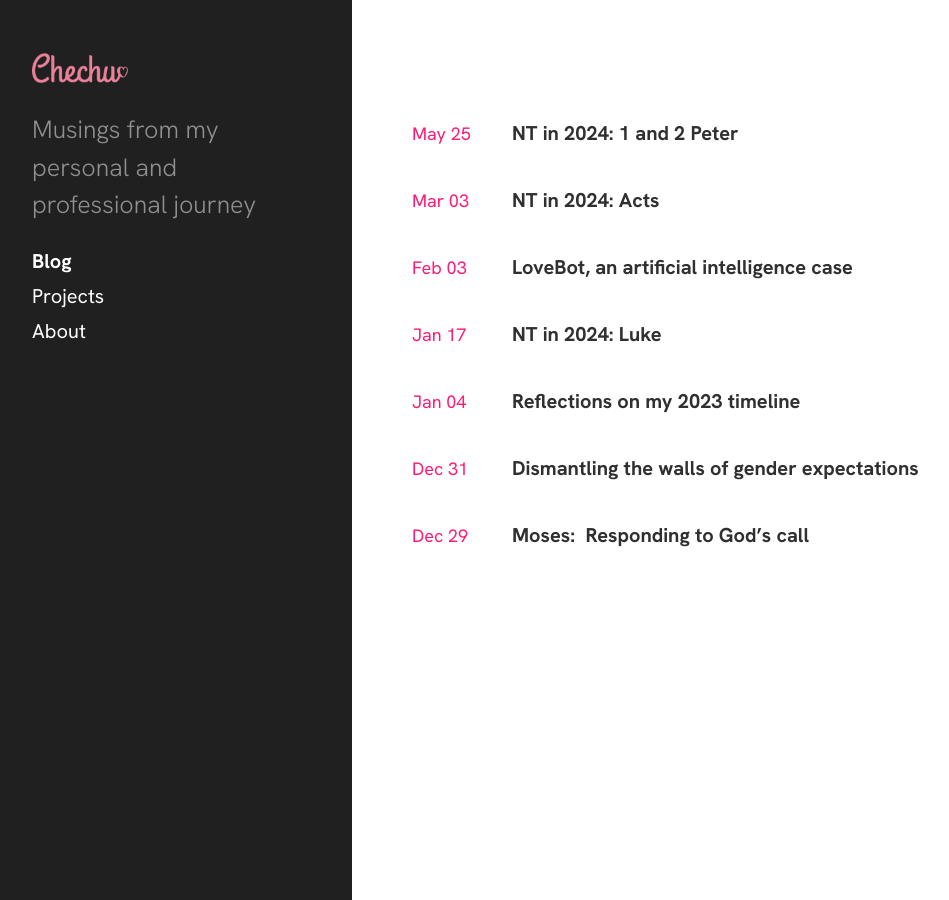
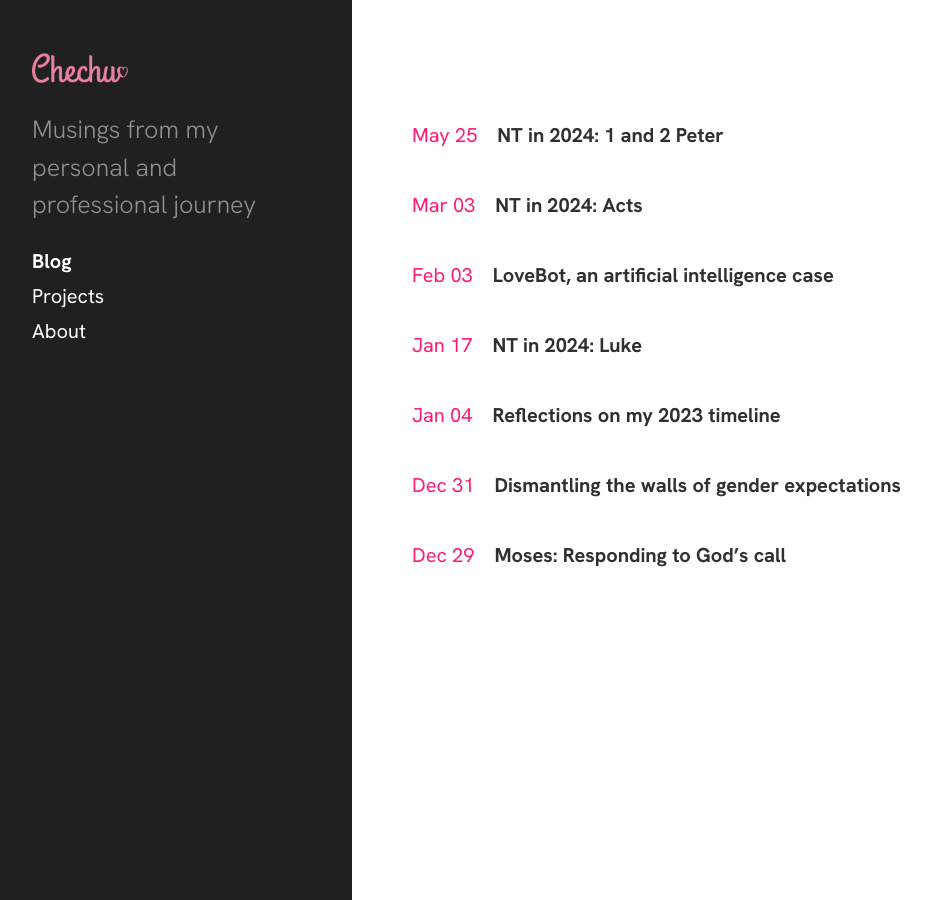
Before and after one commit to chechusiscar/blog, a Jekyll site: the page built from index.html, in a window 1280 px wide. Shown: the whole page, without its empty margins (8-957 px from the left). Built offline with Jekyll 4.4.1, drawn with Linux system fonts in a browser that asks for light colours.

Commit message:
Edit home page style

```diff
--- a/public/css/custom.css
+++ b/public/css/custom.css
@@ -44,7 +44,6 @@
 
 /* Blog page */
 
-/* Blog page */
 .posts {
     margin-top: 2rem;
 }
@@ -57,7 +56,7 @@
 }
 
 .posts .post-meta {
-    flex: 0 0 80px;
+    flex: 0 0 60px;
     margin-right: 1rem;
 }
 
@@ -65,7 +64,6 @@
     color: var(--primary-color);
     white-space: nowrap;
     margin-top: 0;
-    font-size: 0.9rem; /* Slightly smaller font for mobile */
 }
 
 .posts .post-title {
```
Also changed, not shown: _posts/2023-12-29-moses-responding-to-gods-call.md (+1 -1 lines).
